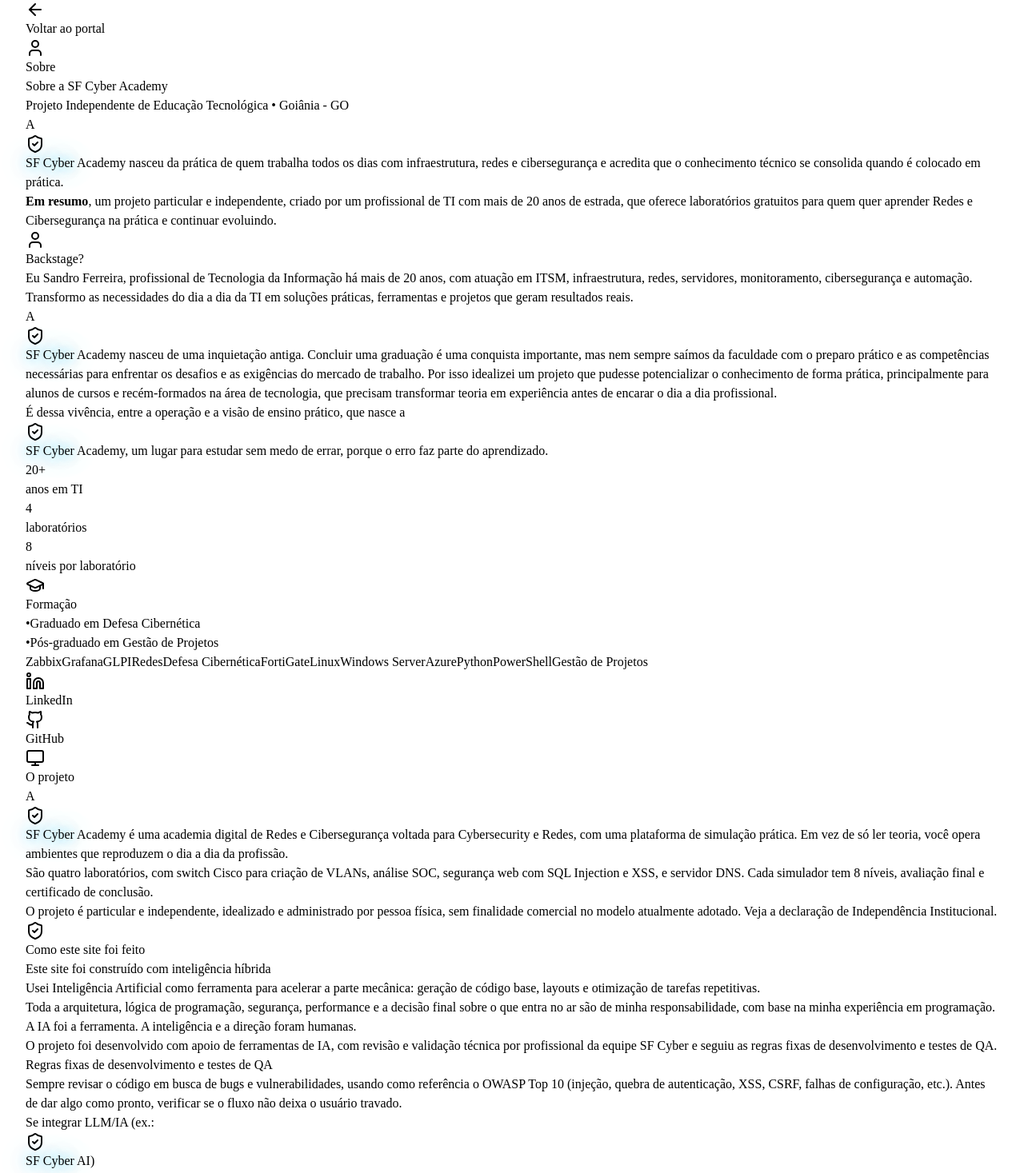
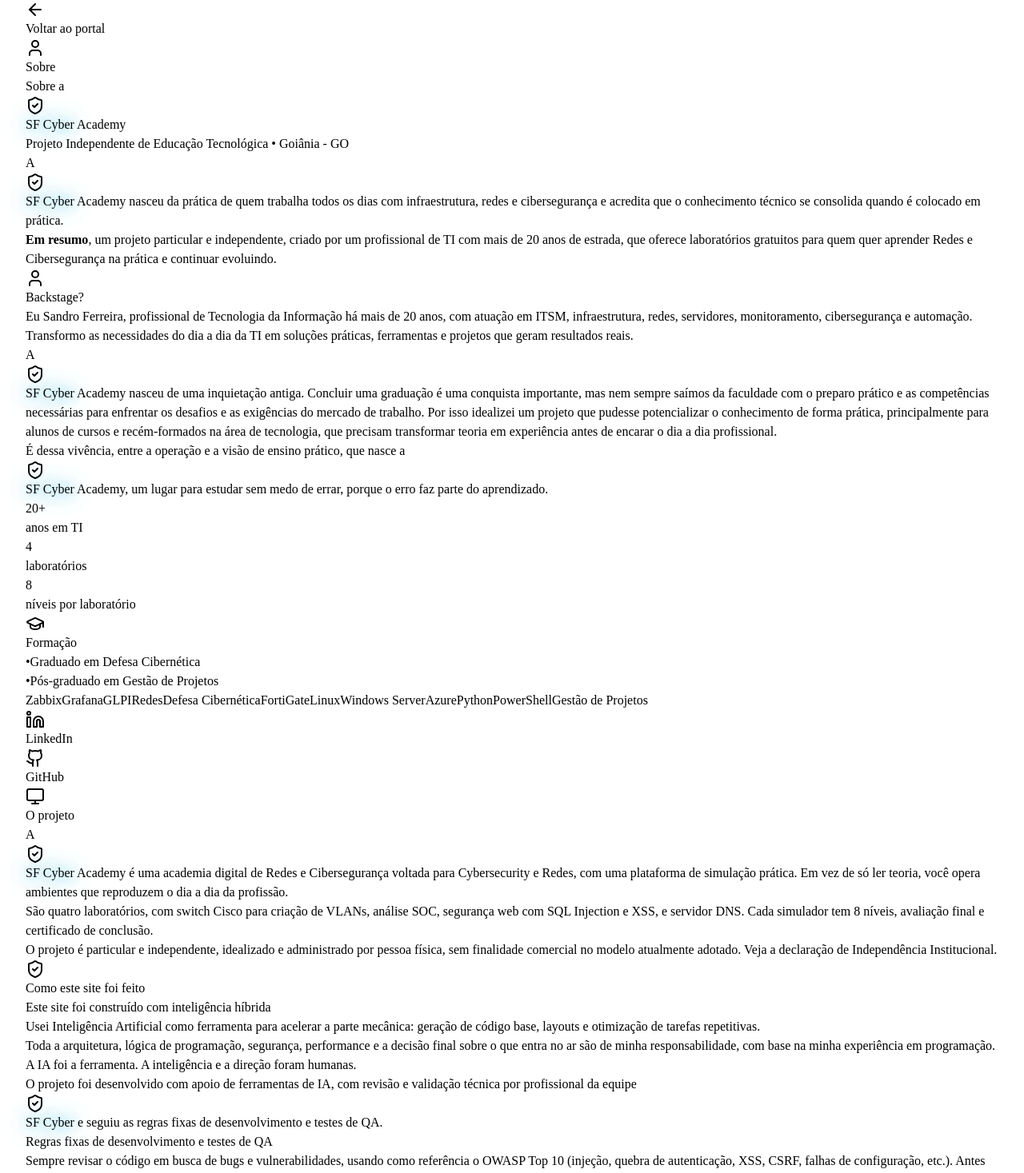
Before and after one commit to sandronsk1977-creator/sf-cyber, a React (Vite) app in the folder client/: page /sobre in a window 1280 px wide. Shown: the top 1467 px of the page at 80% size. Built offline with nearby package versions, Linux system fonts and the light colour scheme.

Commit message:
Coloca logo com escudo SF Cyber nos textos da pagina Sobre

```diff
--- a/client/src/pages/Sobre.tsx
+++ b/client/src/pages/Sobre.tsx
@@ -83,7 +83,7 @@ export default function Sobre() {
       <main className="flex-1 container py-14">
         <div className="max-w-3xl mx-auto">
           <h1 className="text-3xl sm:text-4xl font-extrabold tracking-tight text-white mb-3">
-            Sobre a SF Cyber Academy
+            Sobre a <SFCyber /> Academy
           </h1>
           <p className="text-sm text-slate-500 mb-2">
             Projeto Independente de Educação Tecnológica • Goiânia - GO
@@ -248,8 +248,8 @@ export default function Sobre() {
               </div>
               <p className="mt-5 text-slate-400 text-sm leading-relaxed">
                 O projeto foi desenvolvido com apoio de ferramentas de IA, com revisão e validação
-                técnica por profissional da equipe SF Cyber e seguiu as regras fixas de desenvolvimento
-                e testes de QA.
+                técnica por profissional da equipe <SFCyber /> e seguiu as regras fixas de
+                desenvolvimento e testes de QA.
               </p>
               <div className="mt-4 rounded-2xl bg-slate-900/60 border border-slate-800 p-5 space-y-4">
                 <div>
```
